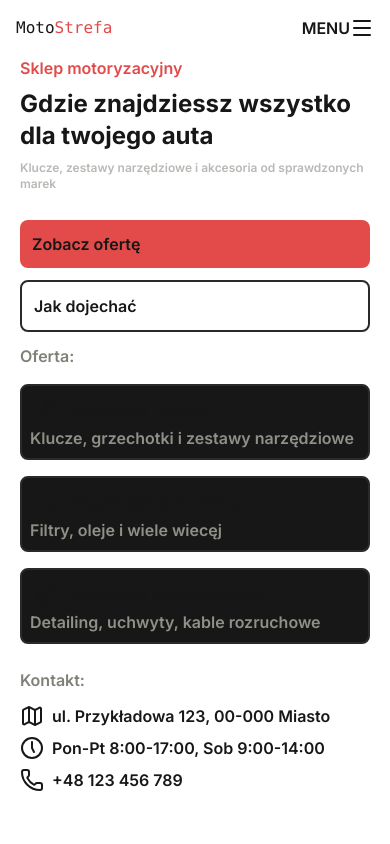
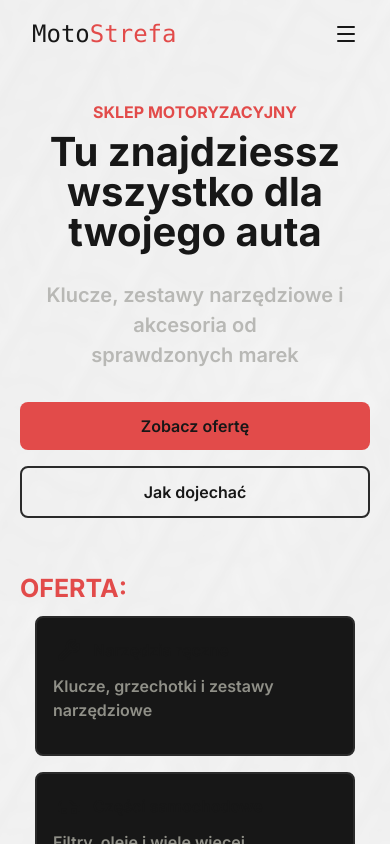
Before and after one commit to M0rton45/MotoStrefa, a Next.js app: page / in a window 390 px wide. Shown: the top 844 px of the page. Built offline with nearby package versions, Linux system fonts and the light colour scheme.

Commit message:
update mobile version

```diff
--- a/app/globals.css
+++ b/app/globals.css
@@ -23,7 +23,21 @@ html {
 }
 
 body {
+  position: relative;
+  isolation: isolate;
   background: var(--background);
   color: var(--foreground);
   /* font-family: Arial, Helvetica, sans-serif; */
 }
+
+body::before {
+  position: fixed;
+  inset: -50%;
+  z-index: -1;
+  pointer-events: none;
+  content: "";
+  background: url("/360_F_610989677_3lU2dfYqRHmoZSkmbn8fQVixNUwHgkfX.jpg") repeat;
+  opacity: 0.075;
+  filter: blur(4px);
+  transform: rotate(30deg);
+}
--- a/app/page.js
+++ b/app/page.js
@@ -4,15 +4,15 @@ import {List, ItemOffer, ItemContact} from "@/components/Oferta";
 export default function Home(){
   return (
     <main id="hero">
-      <section className="py-2 px-5">
-        <h2 className="text-[#e24b4a] ">Sklep motoryzacyjny</h2>
-        <h3 className="font-bold text-2xl py-2">Gdzie znajdziessz wszystko dla twojego auta</h3>
-        <p className="text-[#b8b8b5] text-xs">Klucze, zestawy narzędziowe i akcesoria od sprawdzonych marek</p>
+      <section className="py-2 px-5 mt-10 text-center flex flex-col items-center">
+        <h2 className="text-[#e24b4a] uppercase font-bold">Sklep motoryzacyjny</h2>
+        <h3 className="font-bold text-[40px] leading-10 py-2">Tu&nbsp;znajdziessz wszystko dla twojego auta</h3>
+        <p className="text-[#b8b8b5] text-[20px] mt-5 max-w-[300px] font-normal">Klucze, zestawy narzędziowe i akcesoria od sprawdzonych&nbsp;marek</p>
       </section>
-      <div className="flex flex-col px-5">
+      <div className="flex flex-col px-5 mb-10">
         <a
           href="#offer"
-          className=" bg-[#e24b4a] p-3 rounded-lg mt-5"
+          className=" bg-[#e24b4a] p-3 rounded-lg mt-5 md:w-60 text-center mt-6"
         >
           Zobacz ofertę
         </a>
@@ -31,6 +31,8 @@ export default function Home(){
             border-2
             border-[#2a2a2a]
             my-3
+            mt-4
+            md:w-60 text-center
           "
         >
           Jak dojechać
@@ -39,17 +41,20 @@ export default function Home(){
       <section id="offer"
       className="
         px-5
+        mb-10
       ">
-        <h3 className="text-[#808078]">Oferta:</h3>
-        <List list={offers} ItemComponent={ItemOffer}/>
+        <h3 className="text-[#e24b4a] text-[25px] uppercase font-bold">Oferta:</h3>
+          <List list={offers} ItemComponent={ItemOffer} className="flex flex-col items-center md:flex"/>
       </section>
       <section id="contact"
       className="
         py-2
         px-5
+        mb-10
       ">
-        <h3 className="text-[#808078] mb-3">Kontakt:</h3>
-        <List list={contact} ItemComponent={ItemContact}/>
+        {/* [#808078] */}
+        <h3 className="text-[#e24b4a] mb-3 text-[25px] uppercase font-bold ">Kontakt:</h3>
+        <List list={contact} ItemComponent={ItemContact} />
       </section>
     </main>
   )
--- a/components/Navbar.js
+++ b/components/Navbar.js
@@ -14,27 +14,29 @@ export default function Navbar(){
     // komp rozwijane menu
     return(
         <nav
-        className='pt-2 flex justify-between items-center min-h-12 px-4'>
+        className='pt-4 flex justify-between items-center min-h-12 px-8 text-[24px]'>
             <h1 className="relative z-10 font-mono">Moto<label className="text-[#e24b4a]">Strefa</label></h1>
             {/* <img src="/logo.jpg" alt="Logo" className="h-10 w-10"/> */}
             <div className="group relative flex">
     <button onClick={() => setIsMenuOpen(!isMenuOpen)} className="md:pointer-events-none">
-        <div className="relative z-10 flex">
-            {isMenuOpen || <span>MENU</span>}
+        <div className="relative z-10 flex md: text-xl items-center">
             {isMenuOpen ? <X/> : <Menu/>}
         </div>
     </button>
 
     {/* MOBILE: fullscreen, klik steruje isMenuOpen */}
     {isMenuOpen && (
-        <div className="backdrop-blur-sm  md:hidden fixed inset-0 flex flex-col items-center justify-center">
+        <div className="backdrop-blur-[25px]  md:hidden fixed inset-0 flex flex-col items-center justify-center">
             <List list={links} ItemComponent={ItemLinks} onClose={closeMenu}/>
             <div className="w-9 h-0.5 bg-[#e24b4a] mb-8"></div>
             <a className="text-sm text-white/60">+48 123 456 789</a>
         </div>
     )}
     {/* DESKTOP: dropdown, hover steruje CSS-em, zero JS */}
-    <div className="hidden md:group-hover:flex absolute top-full right-0">
+    <div className="absolute top-full right-0 flex flex-col
+                opacity-0 invisible -translate-y-2
+                md:group-hover:opacity-100 md:group-hover:visible md:group-hover:translate-y-0
+                transition-all duration-200">
         <List list={links} ItemComponent={ItemLinks} onClose={closeMenu}/>
     </div>
 </div>
--- a/components/Oferta.js
+++ b/components/Oferta.js
@@ -1,12 +1,13 @@
 
-    export const List = ({list, ItemComponent, onClose}) => (
+    export const List = ({list, ItemComponent, onClose, className}) => (
         // console.log(list),
-        <ul>
+        <ul className={`${className}`}>
             {list.map((item) =>(
                     <ItemComponent
                         key={item.id}
                         item={item}
                         onClose={onClose}
+
                     />
             ))}
         </ul>
@@ -15,19 +16,21 @@
         console.log(item.icon),
         <li
         className="
+            w-80
+            h-35
             bg-[#171717]
             border-2
             border-[#2a2a2a]
             rounded-lg
-            p-2
-            my-4
+            p-4
+            my-2
         ">
             <div className="flex p-1">
                 <span className="pr-3">{item.icon}</span>
                 <h3>{item.title}</h3>
             </div>
             <p
-            className="text-[#909088]"
+            className="text-[#909088] mt-2"
             >{item.description}</p>
         </li>
     )
@@ -40,7 +43,7 @@
     )
     export const ItemLinks = ({item, onClose}) => {
         return(
-        <li className="p-1 m-1 text-3xl mb-8 text-center md:bg-[green]">
+        <li className="p-1 m-1 text-3xl mb-8 text-center md:mb-1 md:bg-[backdrop-blur-sm] md:text-xl ">
             <span>
                 <a href={item.href} onClick={(e) => {
                     // e.preventDefault();
--- a/data/oferta.js
+++ b/data/oferta.js
@@ -30,7 +30,7 @@ export const contact = [
     {
         id: 1,
         icon: <Clock5 />,
-        description: "Pon-Pt 8:00-17:00, Sob 9:00-14:00",
+        description: "Pon-Pt 8:00-17:30, Sob 9:00-14:00",
     },
     {
         id: 2,
```
Also changed, not shown: public/360_F_610989677_3lU2dfYqRHmoZSkmbn8fQVixNUwHgkfX.jpg (added), 1 other file (tests, documents, lock files or other folders).
